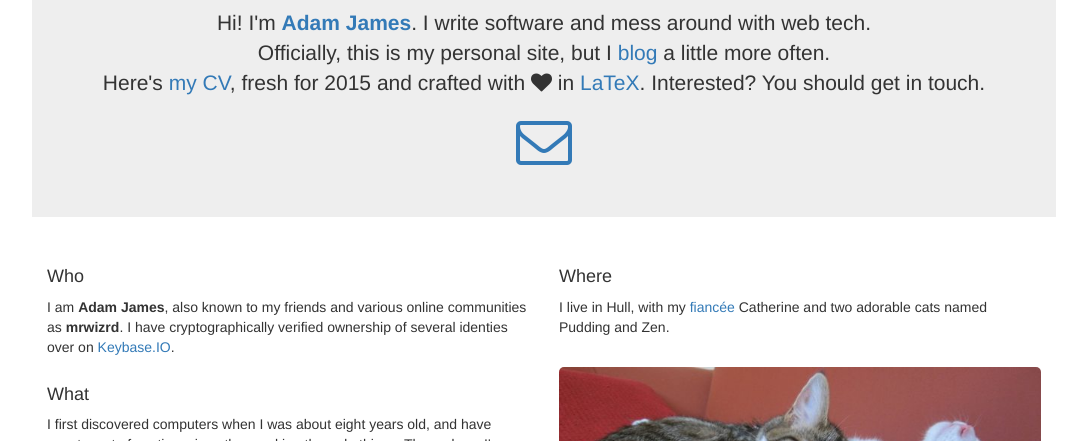
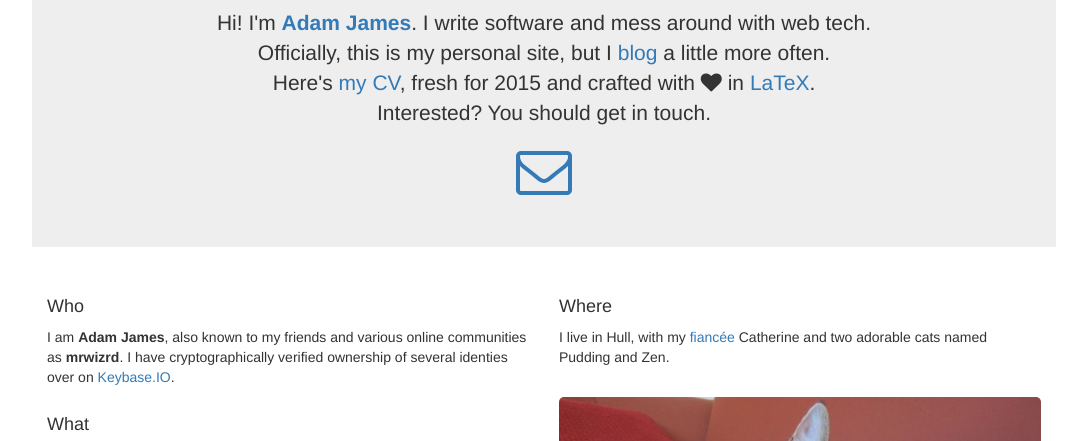
Before and after one commit to adamjames/adamjames.me, a plain HTML site: page index.html in a window 1280 px wide. Shown: the part 295-736 px from the top of the page, without its empty margins (96-1183 px from the left). Drawn offline with nearby package versions, Linux system fonts and the light colour scheme.

Commit message:
Formatting tweaks.

```diff
--- a/index.html
+++ b/index.html
@@ -35,7 +35,7 @@
 				<img alt="My avatar" src="apple-touch-icon-precomposed.png" width="20%" height="20%" class="center-block">
 				<br/>
 				<p>
-					Hi! I'm <b><a href="http://adamjames.github.io/about/">Adam James</a></b>. I write software and mess around with web tech. <br/>Officially, this is my personal site, but I <a href="http://adamjames.github.io">blog</a> a little more often.<br/>Here's <a href="Adam James - CV.pdf">my CV</a>, fresh for 2015 and crafted with <i class="fa fa-heart"></i> in <a href="http://en.wikipedia.org/wiki/LaTeX">LaTeX</a>. Interested? You should get in touch.
+					Hi! I'm <b><a href="http://adamjames.github.io/about/">Adam James</a></b>. I write software and mess around with web tech. <br/>Officially, this is my personal site, but I <a href="http://adamjames.github.io">blog</a> a little more often.<br/>Here's <a href="Adam James - CV.pdf">my CV</a>, fresh for 2015 and crafted with <i class="fa fa-heart"></i> in <a href="http://en.wikipedia.org/wiki/LaTeX">LaTeX</a>.<br/>Interested? You should get in touch.
 				</p>
 				<script language=Javascript type=text/javascript>
 				<!--
```
